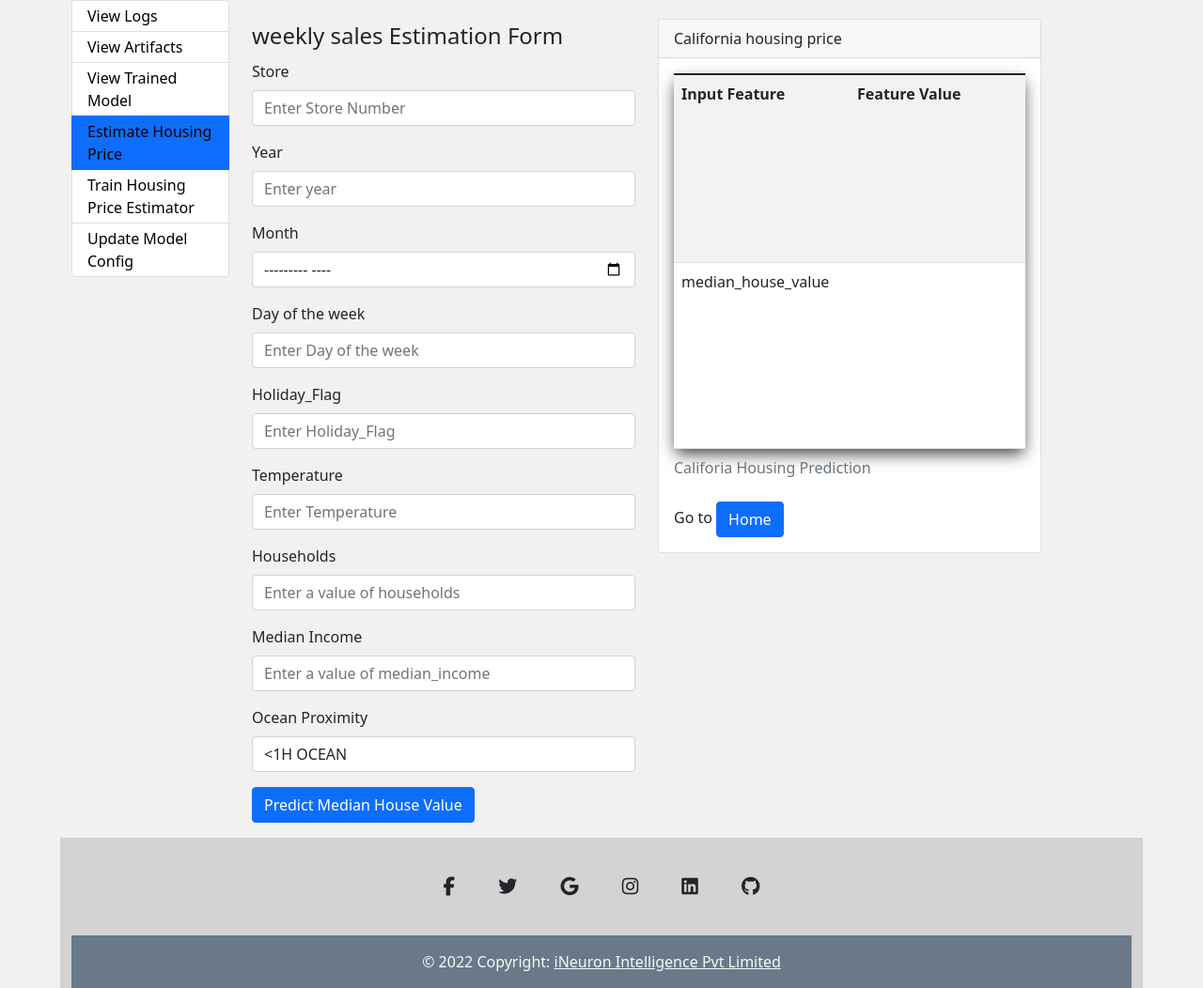
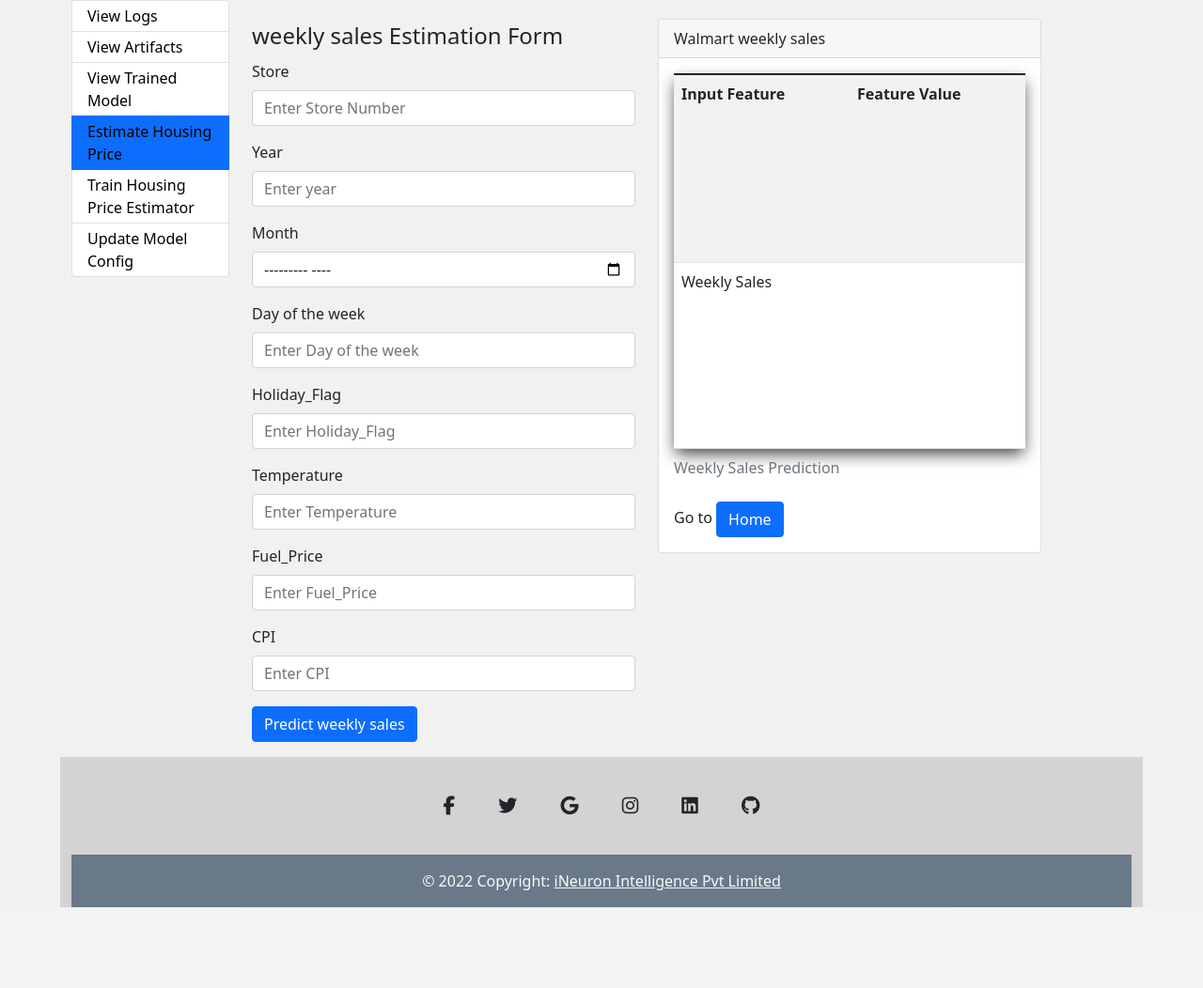
Before and after one commit to jjininu/store-sales-, a Flask app: template templates/predict.html in a window 1280 px wide. Shown: the part 56-1108 px from the top of the page at 94% size. After the commit the page ends 1022 px from the top, so only its background shows below. Run offline with Flask 2, Linux system fonts and the light colour scheme; the template is opened without the code that fills it, so the values that code supplies are empty; parts of the project's set-up code (start-up, migrations or seed data) failed here and were passed over; some libraries are stand-ins or nearby versions.

Commit message:
update predict html

```diff
--- a/templates/predict.html
+++ b/templates/predict.html
@@ -48,16 +48,16 @@
                     required />
             </div>
             <div class="mb-3">
-                <label class="form-label">Households</label>
-                <input class="form-control" type="text" name="households" placeholder="Enter a value of households"
+                <label class="form-label">Fuel_Price</label>
+                <input class="form-control" type="text" name="Fuel_Price" placeholder="Enter Fuel_Price"
                     required />
             </div>
             <div class="mb-3">
-                <label class="form-label">Median Income</label>
-                <input class="form-control" type="text" name="median_income"
-                    placeholder="Enter a value of median_income" required />
+                <label class="form-label">CPI</label>
+                <input class="form-control" type="text" name="CPI"
+                    placeholder="Enter CPI" required />
             </div>
-            <div class="mb-3">
+            <!-- <div class="mb-3">
                 <label class="form-label">Ocean Proximity</label>
                 <select class="form-control" name="ocean_proximity" placeholder="Enter a value of ocean_proximity"
                     required>
@@ -79,10 +79,10 @@
                     </option>
 
                 </select>
-            </div>
+            </div> -->
             <div class="mb-3">
 
-                <input class="btn btn-primary" type="submit" value="Predict Median House Value" required />
+                <input class="btn btn-primary" type="submit" value="Predict weekly sales" required />
             </div>
 
         </form>
@@ -91,18 +91,18 @@
     <div class="col-md-6 col-sm-12 col-xs-6 col-lg-6">
         <div class="card">
             <div class="card-header">
-              California housing price
+              Walmart weekly sales
             </div>
             <div class="card-body">
-        {% if context['housing_data'] is not none %}
+        {% if context['sales_data'] is not none %}
         <table class="table table-striped">
-            <caption>Califoria Housing Prediction </caption>
+            <caption>Weekly Sales Prediction </caption>
             <tr>
                 <th>Input Feature</th>
                 <th>Feature Value</th>
 
             </tr>
-            {% for column,value in context['housing_data'].items() %}
+            {% for column,value in context['sales_data'].items() %}
 
 
 
@@ -114,9 +114,9 @@
             {% endfor %}
             <tr>
 
-                <td>median_house_value </td>
+                <td>Weekly Sales </td>
                 <td>
-                    {{ context['median_house_value'] }}
+                    {{ context['Weekly Sales'] }}
                 </td>
             </tr>
         </table>
@@ -124,7 +124,7 @@
         {% else %}
 
               <h5 class="card-title">Submit Form</h5>
-              <p class="card-text">Kindly provide necessary information to estimate housing price in california</p>
+              <p class="card-text">Kindly provide necessary information to estimate Weekly Sales</p>
 
 
 
```
